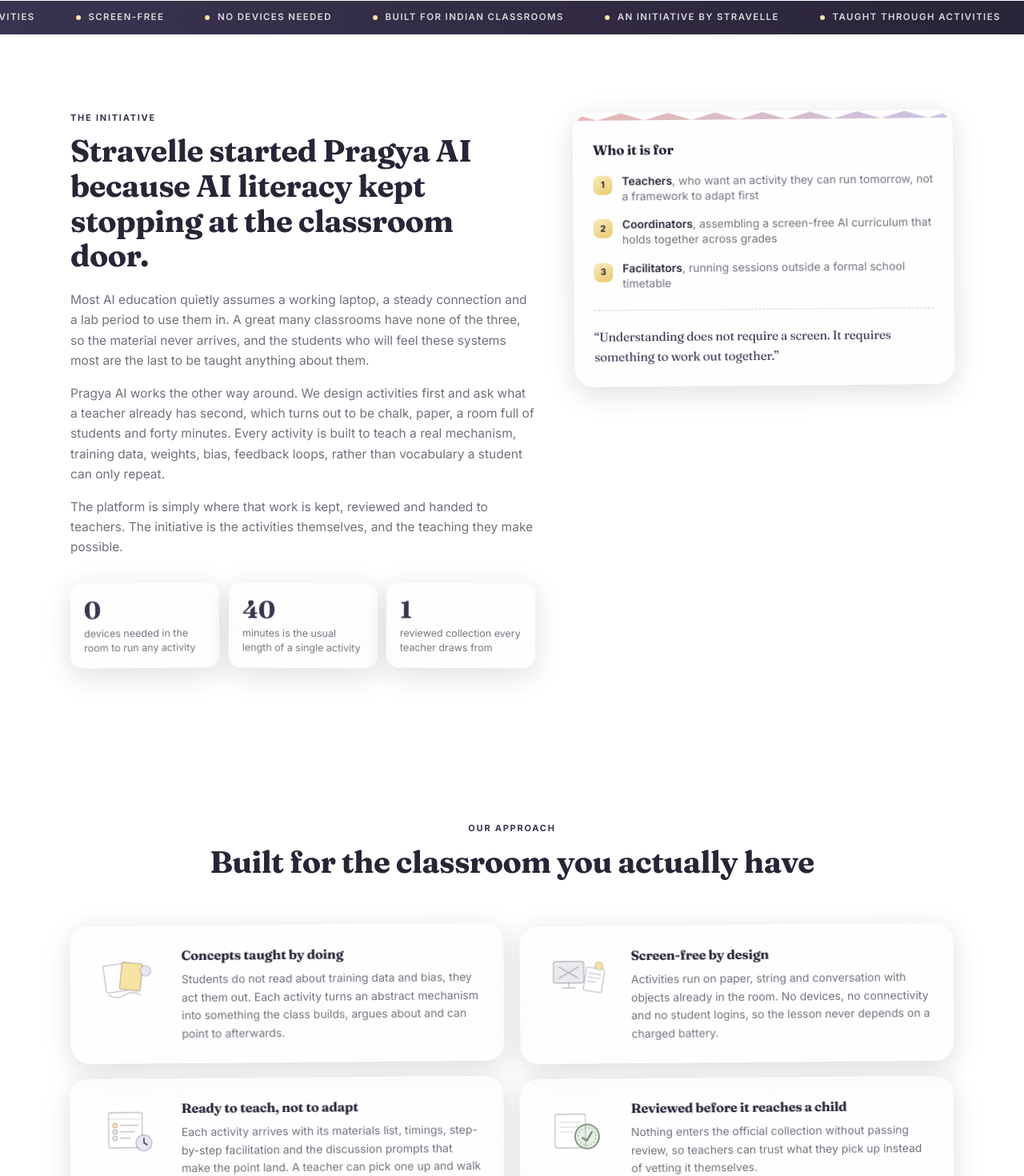
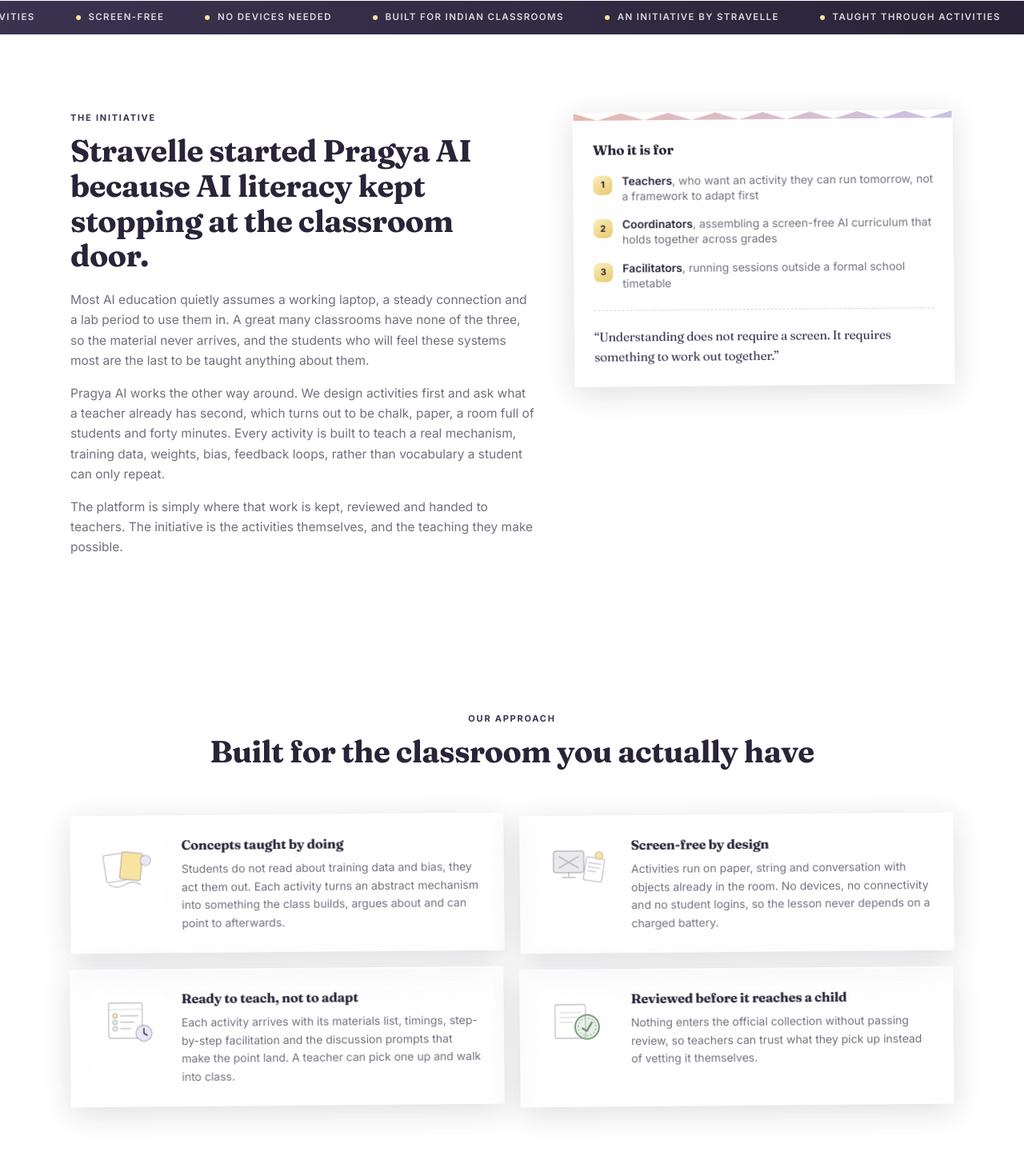
Before and after one commit to 24f2000884/Pragya.AI, a React (Vite) app: page / in a window 1280 px wide. Shown: the part 880-2350 px from the top of the page at 80% size. Built offline with nearby package versions, Linux system fonts and the light colour scheme.

Commit message:
new homepage changes

```diff
--- a/src/HomePage.jsx
+++ b/src/HomePage.jsx
@@ -368,23 +368,10 @@
               The platform is simply where that work is kept, reviewed and handed to teachers. The
               initiative is the activities themselves, and the teaching they make possible.
             </p>
-
-            <div className="grid sm:grid-cols-3 gap-3 mt-8">
-              {[
-                ["0", "devices needed in the room to run any activity"],
-                ["40", "minutes is the usual length of a single activity"],
-                ["1", "reviewed collection every teacher draws from"],
-              ].map(([big, small], i) => (
-                <div key={i} className="glass pin rounded-2xl p-4">
-                  <div className="disp font-bold mb-1" style={{ fontSize: "1.9rem", color: "var(--plum)", lineHeight: 1.1 }}>{big}</div>
-                  <div className="text-[12.5px] leading-snug" style={{ color: "var(--ink-soft)" }}>{small}</div>
-                </div>
-              ))}
-            </div>
           </Reveal>
 
           <Reveal delay={120}>
-            <div className="glass pin rounded-[24px] overflow-hidden">
+            <div className="glass pin rounded-[0 px] overflow-hidden">
               <div className="torn" style={{ background: "linear-gradient(100deg,var(--rose),var(--lavender))" }} />
               <div className="p-6">
                 <div className="disp font-bold text-[17px] mb-4">Who it is for</div>
@@ -433,7 +420,7 @@
           <div className="grid sm:grid-cols-2 gap-5">
             {FEATURES.map((f, i) => (
               <Reveal key={f.k} delay={i * 90}>
-                <div className="glass pin rounded-[24px] p-6 h-full flex gap-5">
+                <div className="glass pin rounded-[0 px] p-6 h-full flex gap-5">
                   <div className="flex-none rounded-2xl p-2.5" style={{ background: "rgba(255,255,255,.5)", border: "1px solid var(--line)" }}>
                     {art[f.k]}
                   </div>
@@ -469,7 +456,7 @@
           <div className="grid sm:grid-cols-3 gap-5 relative">
             {STEPS.map((s, i) => (
               <Reveal key={s.n} delay={i * 110}>
-                <div className="glass pin rounded-[24px] p-6 h-full">
+                <div className="glass pin rounded-[0 px] p-6 h-full">
                   <div className="flex items-center gap-3 mb-4">
                     <div className="w-11 h-11 rounded-2xl flex items-center justify-center disp font-bold text-[15px]"
                       style={{ background: "linear-gradient(150deg,#4a4166,#2f2741)", color: "var(--butter)", boxShadow: "inset 0 1px 0 rgba(255,255,255,.22)" }}>
```
